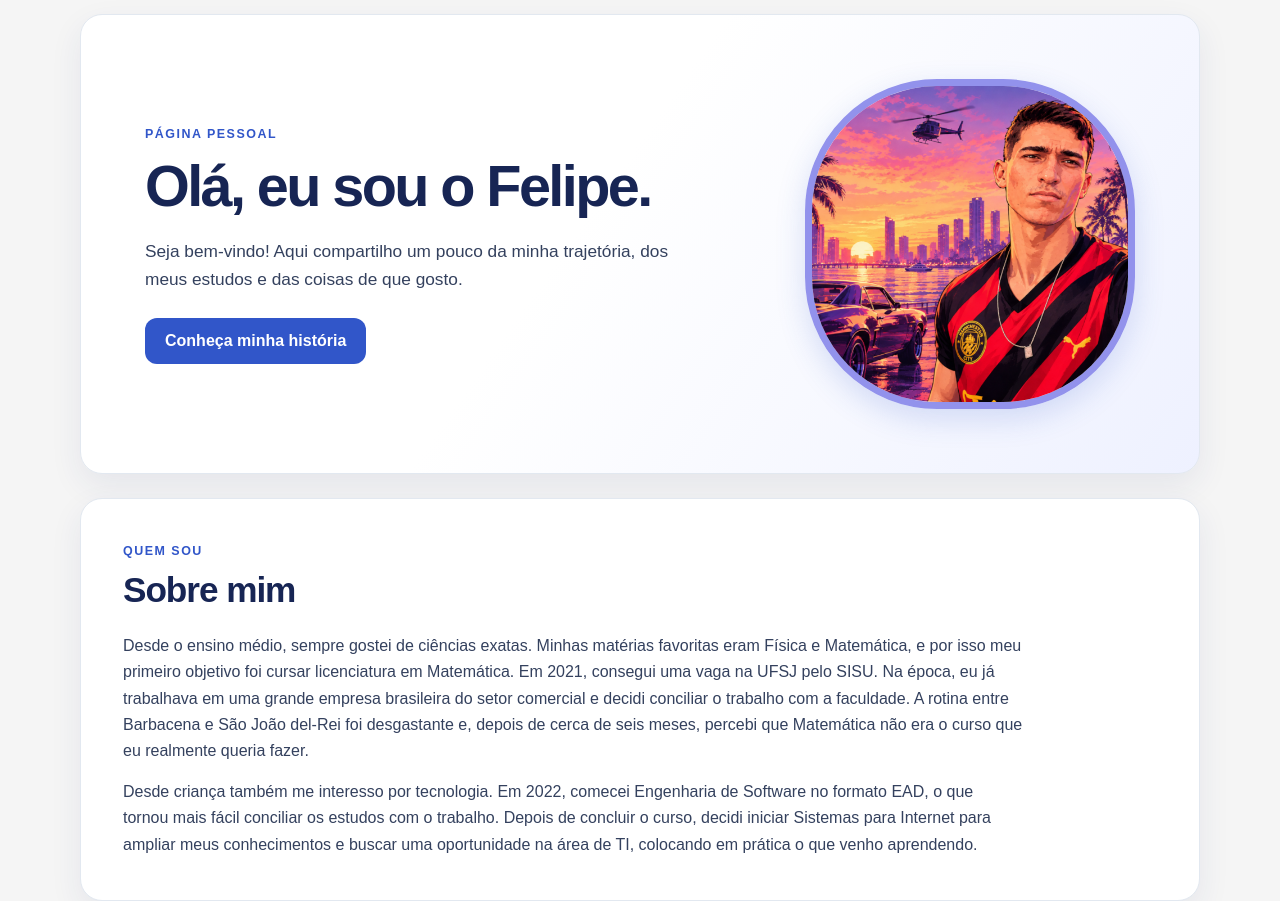
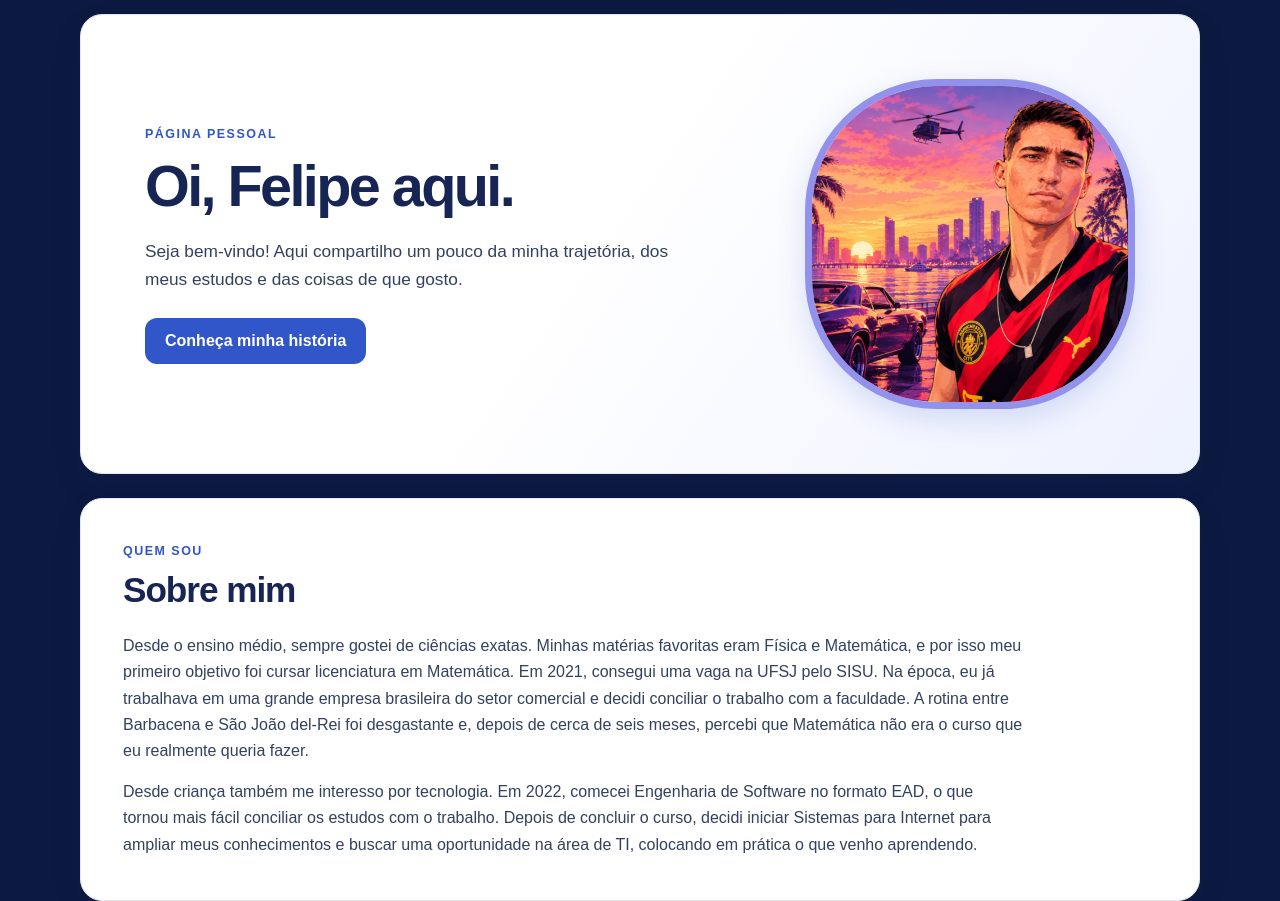
Before and after one commit to feliper107/Minha-pagina-pessoal, a plain HTML site: page index.html in a window 1280 px wide. Shown: the part 85-986 px from the top of the page. Drawn offline with Linux system fonts and the light colour scheme.

```diff
--- a/index.html
+++ b/index.html
@@ -23,7 +23,7 @@
         <section class="apresentacao" aria-labelledby="titulo-apresentacao">
             <div class="apresentacao-texto">
                 <p class="sobretitulo">Página pessoal</p>
-                <h1 id="titulo-apresentacao">Olá, eu sou o Felipe.</h1>
+                <h1 id="titulo-apresentacao">Oi, Felipe aqui.</h1>
                 <p>Seja bem-vindo! Aqui compartilho um pouco da minha trajetória, dos meus estudos e das coisas de que gosto.</p>
                 <a class="botao" href="#sobre">Conheça minha história</a>
             </div>
--- a/style.css
+++ b/style.css
@@ -2,7 +2,7 @@
     --tinta: #172554;
     --texto: #34415e;
     --muted: #64748b;
-    --fundo: #f5f5f5;
+    --fundo: #0c1940;
     --papel: #ffffff;
     --azul: #3156c9;
     --lavanda: #e8eaff;
```
